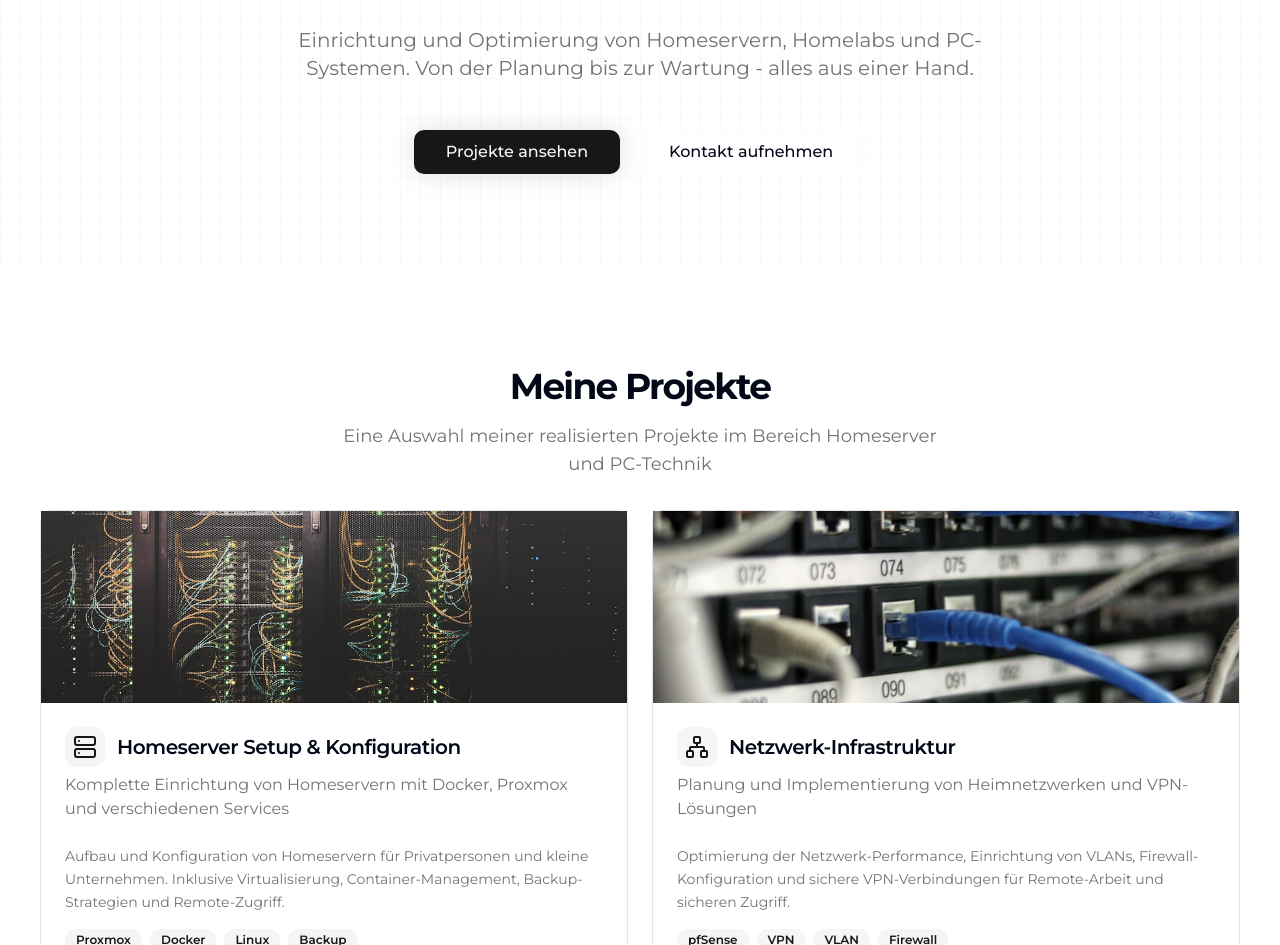
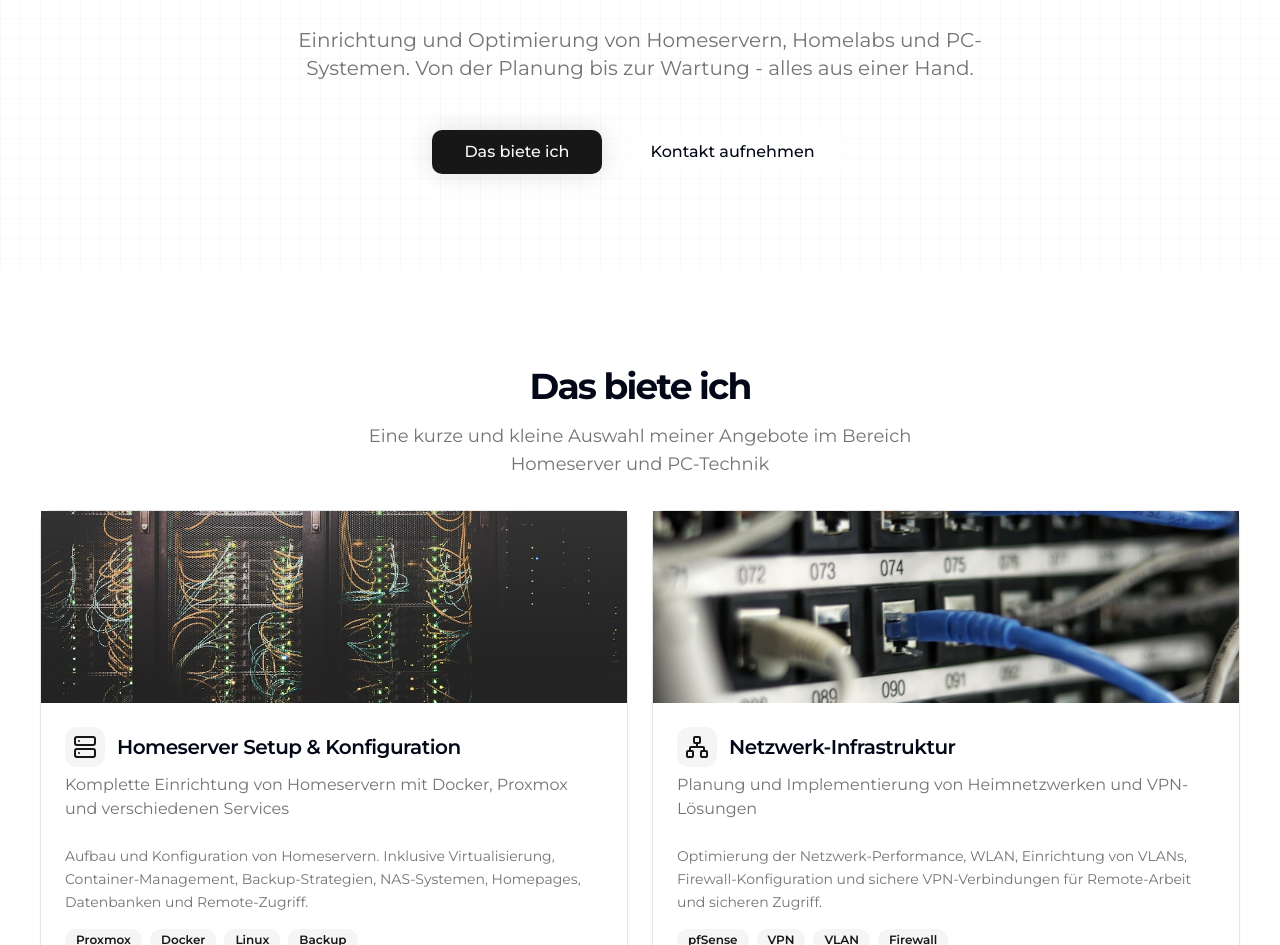
Before and after one commit to tillbx/till-bx.demain, a Next.js app: page / in a window 1280 px wide. Shown: the part 307-1252 px from the top of the page. Built offline with nearby package versions, Linux system fonts and the light colour scheme.

Commit message:
Update page.tsx

```diff
--- a/app/page.tsx
+++ b/app/page.tsx
@@ -134,7 +134,7 @@ export default function HomePage() {
           </p>
           <div className="flex flex-col sm:flex-row gap-4 mt-8">
             <Button size="lg" asChild className="text-base px-8 pulse-glow">
-              <Link href="#projects">Projekte ansehen</Link>
+              <Link href="#projects">Das biete ich</Link>
             </Button>
             <Button variant="outline" size="lg" asChild className="text-base px-8 glass bg-transparent">
               <Link href="#contact">Kontakt aufnehmen</Link>
@@ -146,9 +146,9 @@ export default function HomePage() {
       {/* Projects Section */}
       <section id="projects" className="container space-y-8 py-12 md:py-16 lg:py-24">
         <div className="mx-auto flex max-w-[980px] flex-col items-center gap-4 text-center">
-          <h2 className="text-3xl font-bold leading-tight tracking-tighter md:text-4xl">Meine Projekte</h2>
+          <h2 className="text-3xl font-bold leading-tight tracking-tighter md:text-4xl">Das biete ich</h2>
           <p className="max-w-[600px] text-lg text-muted-foreground">
-            Eine Auswahl meiner realisierten Projekte im Bereich Homeserver und PC-Technik
+            Eine kurze und kleine Auswahl meiner Angebote im Bereich Homeserver und PC-Technik
           </p>
         </div>
 
@@ -171,8 +171,8 @@ export default function HomePage() {
             <CardContent className="flex-1">
               <div className="space-y-4">
                 <p className="text-sm text-muted-foreground leading-relaxed">
-                  Aufbau und Konfiguration von Homeservern für Privatpersonen und kleine Unternehmen. Inklusive
-                  Virtualisierung, Container-Management, Backup-Strategien und Remote-Zugriff.
+                  Aufbau und Konfiguration von Homeservern. Inklusive Virtualisierung, Container-Management,
+                  Backup-Strategien, NAS-Systemen, Homepages, Datenbanken und Remote-Zugriff.
                 </p>
                 <div className="flex flex-wrap gap-2">
                   <Badge variant="secondary">Proxmox</Badge>
@@ -202,7 +202,7 @@ export default function HomePage() {
             <CardContent className="flex-1">
               <div className="space-y-4">
                 <p className="text-sm text-muted-foreground leading-relaxed">
-                  Optimierung der Netzwerk-Performance, Einrichtung von VLANs, Firewall-Konfiguration und sichere
+                  Optimierung der Netzwerk-Performance, WLAN, Einrichtung von VLANs, Firewall-Konfiguration und sichere
                   VPN-Verbindungen für Remote-Arbeit und sicheren Zugriff.
                 </p>
                 <div className="flex flex-wrap gap-2">
@@ -233,7 +233,7 @@ export default function HomePage() {
             <CardContent className="flex-1">
               <div className="space-y-4">
                 <p className="text-sm text-muted-foreground leading-relaxed">
-                  Zusammenstellung und Optimierung von PC-Systemen für verschiedene Anwendungsbereiche. Von Gaming-Rigs
+                  Zusammenstellung und Optimierung von PC-Systemen für verschiedene Anwendungsbereiche. Von Gaming
                   bis hin zu professionellen Workstations.
                 </p>
                 <div className="flex flex-wrap gap-2">
```
